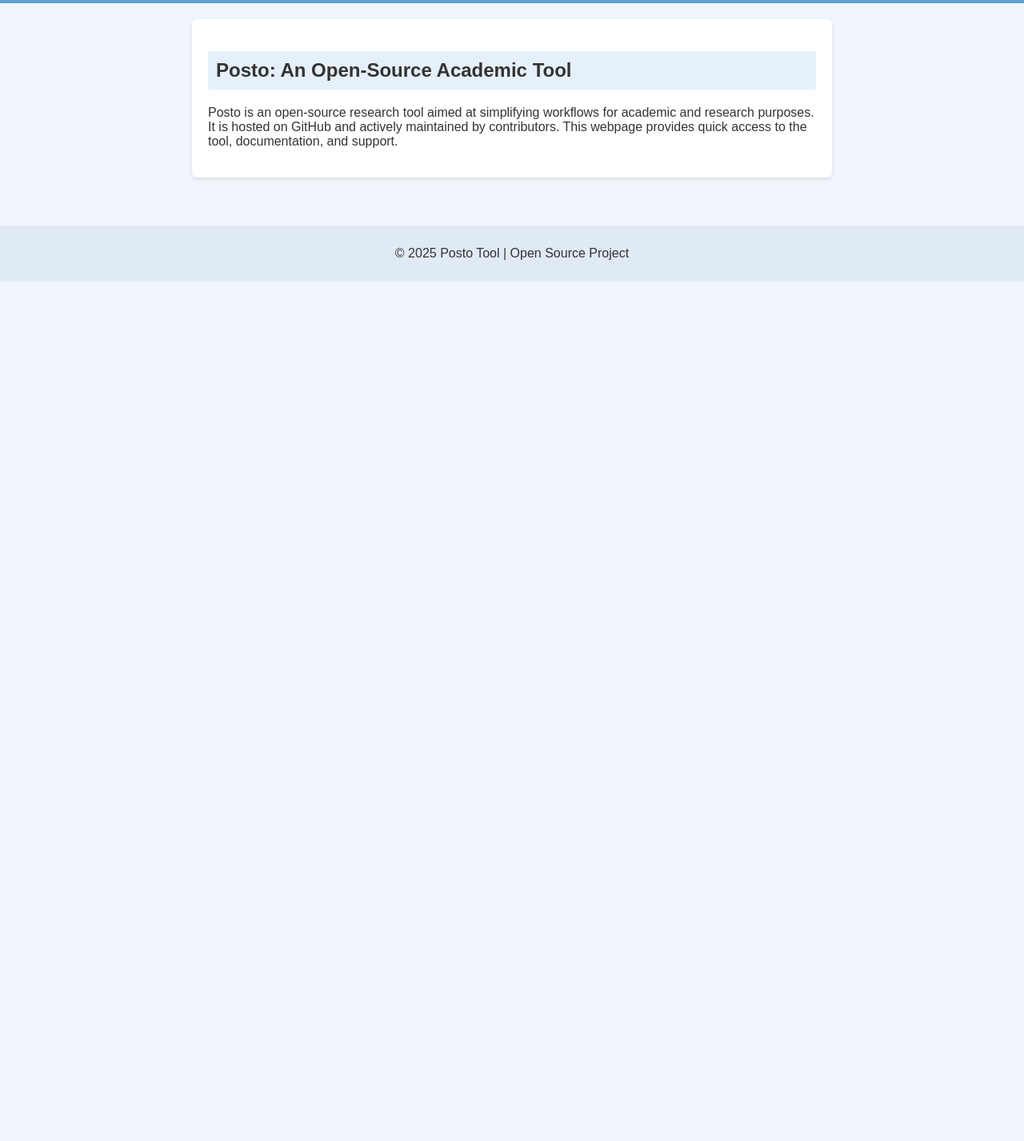
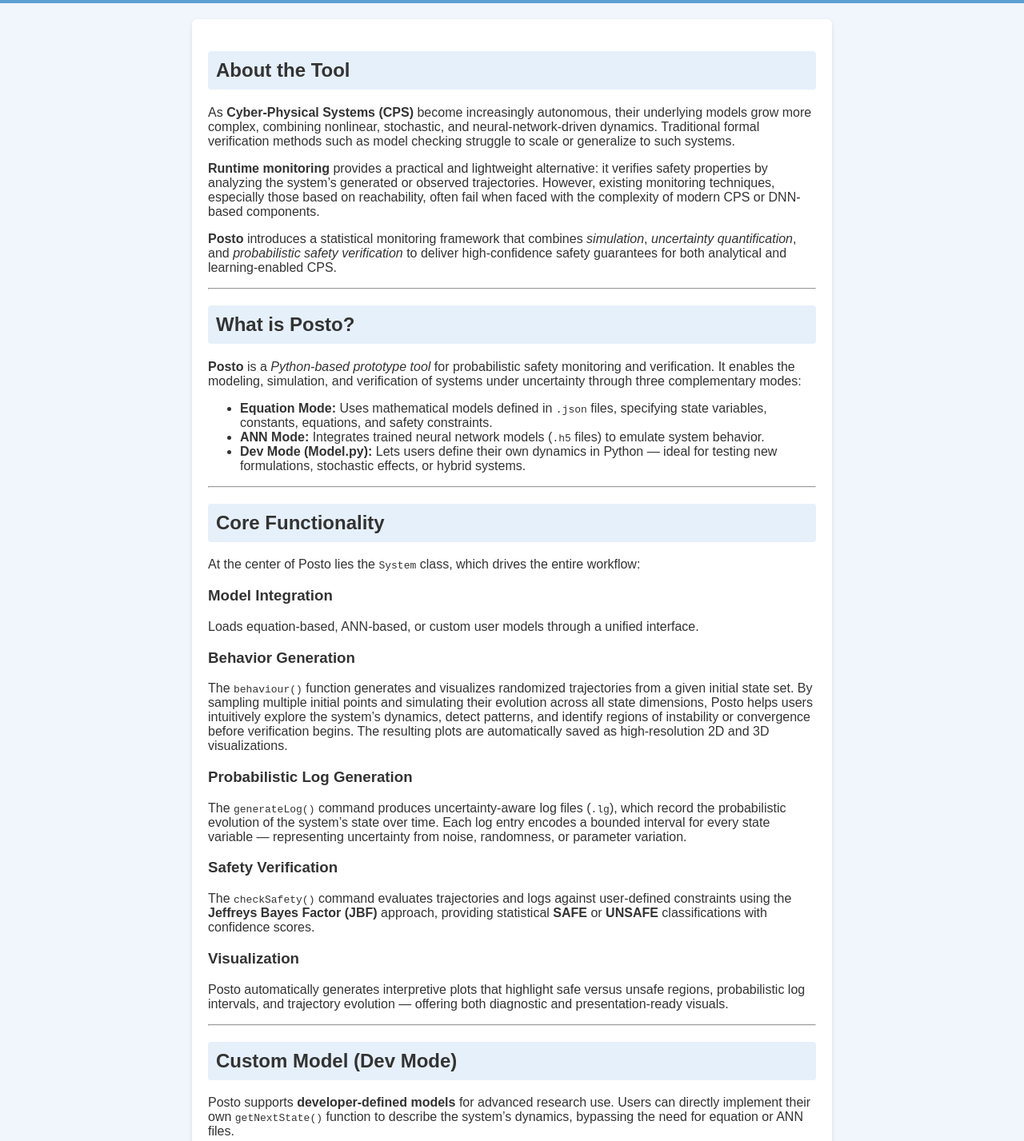
Before and after one commit to autmn-lab/autmn-lab.github.io, a plain HTML site: page Posto/index.html in a window 1280 px wide. Shown: the part 60-1487 px from the top of the page at 80% size. Before the commit the page ends 800 px from the top, so only its background shows below. Drawn offline with Linux system fonts and the light colour scheme.

Commit message:
Update index.html

```diff
--- a/Posto/index.html
+++ b/Posto/index.html
@@ -21,13 +21,73 @@
 
   <main>
     <section class="section-box">
-      <h1>Posto: An Open-Source Academic Tool</h1>
-      <p>
-        Posto is an open-source research tool aimed at simplifying workflows for academic and research purposes.
-        It is hosted on GitHub and actively maintained by contributors.
-        This webpage provides quick access to the tool, documentation, and support.
-      </p>
-    </section>
+        <h1>About the Tool</h1>
+        <p>
+          As <strong>Cyber-Physical Systems (CPS)</strong> become increasingly autonomous, their underlying models grow more complex,
+          combining nonlinear, stochastic, and neural-network-driven dynamics.
+          Traditional formal verification methods such as model checking struggle to scale or generalize to such systems.
+        </p>
+        <p>
+          <strong>Runtime monitoring</strong> provides a practical and lightweight alternative: it verifies safety properties by analyzing
+          the system’s generated or observed trajectories. However, existing monitoring techniques, especially those based on reachability,
+          often fail when faced with the complexity of modern CPS or DNN-based components.
+        </p>
+        <p>
+          <strong>Posto</strong> introduces a statistical monitoring framework that combines <em>simulation</em>,
+          <em>uncertainty quantification</em>, and <em>probabilistic safety verification</em> to deliver
+          high-confidence safety guarantees for both analytical and learning-enabled CPS.
+        </p>
+        <hr>
+        <h2>What is Posto?</h2>
+        <p>
+          <strong>Posto</strong> is a <em>Python-based prototype tool</em> for probabilistic safety monitoring and verification.
+          It enables the modeling, simulation, and verification of systems under uncertainty through three complementary modes:
+        </p>
+        <ul>
+          <li><strong>Equation Mode:</strong> Uses mathematical models defined in <code>.json</code> files, specifying state variables, constants, equations, and safety constraints.</li>
+          <li><strong>ANN Mode:</strong> Integrates trained neural network models (<code>.h5</code> files) to emulate system behavior.</li>
+          <li><strong>Dev Mode (Model.py):</strong> Lets users define their own dynamics in Python — ideal for testing new formulations, stochastic effects, or hybrid systems.</li>
+        </ul>
+        <hr>
+        <h2>Core Functionality</h2>
+        <p>
+          At the center of Posto lies the <code>System</code> class, which drives the entire workflow:
+        </p>
+        <h3>Model Integration</h3>
+        <p>
+          Loads equation-based, ANN-based, or custom user models through a unified interface.
+        </p>
+        <h3>Behavior Generation</h3>
+        <p>
+          The <code>behaviour()</code> function generates and visualizes randomized trajectories from a given initial state set.
+          By sampling multiple initial points and simulating their evolution across all state dimensions, Posto helps users
+          intuitively explore the system’s dynamics, detect patterns, and identify regions of instability or convergence
+          before verification begins. The resulting plots are automatically saved as high-resolution 2D and 3D visualizations.
+        </p>
+        <h3>Probabilistic Log Generation</h3>
+        <p>
+          The <code>generateLog()</code> command produces uncertainty-aware log files (<code>.lg</code>), which record the
+          probabilistic evolution of the system’s state over time. Each log entry encodes a bounded interval for every state
+          variable — representing uncertainty from noise, randomness, or parameter variation.
+        </p>
+        <h3>Safety Verification</h3>
+        <p>
+          The <code>checkSafety()</code> command evaluates trajectories and logs against user-defined constraints using the
+          <strong>Jeffreys Bayes Factor (JBF)</strong> approach, providing statistical <strong>SAFE</strong> or
+          <strong>UNSAFE</strong> classifications with confidence scores.
+        </p>
+        <h3>Visualization</h3>
+        <p>
+          Posto automatically generates interpretive plots that highlight safe versus unsafe regions, probabilistic log intervals,
+          and trajectory evolution — offering both diagnostic and presentation-ready visuals.
+        </p>
+        <hr>
+        <h2>Custom Model (Dev Mode)</h2>
+        <p>
+          Posto supports <strong>developer-defined models</strong> for advanced research use. Users can directly implement their own
+          <code>getNextState()</code> function to describe the system’s dynamics, bypassing the need for equation or ANN files.
+        </p>
+      </section>
   </main>
 
   <footer>
```
